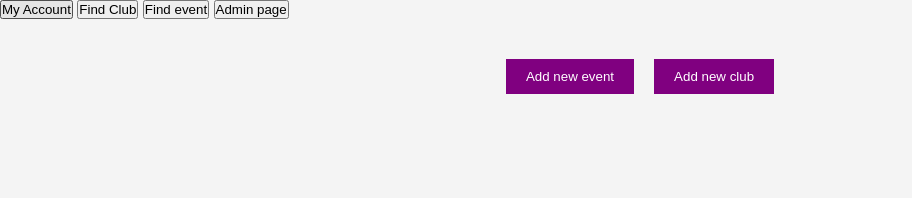
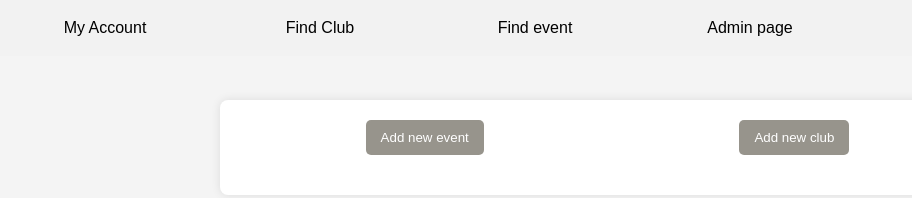
Before and after one commit to antissimo/Party-pulse, a website: page adminclubs.html in a window 1280 px wide. Shown: the whole page, without its empty margins (0-912 px from the left). Drawn offline with Linux system fonts and the light colour scheme.

Commit message:
Final version

```diff
--- a/ClubInfo.css
+++ b/ClubInfo.css
@@ -2,6 +2,7 @@ body {
     font-family: Arial, sans-serif;
     margin: 0;
     padding: 10;
+    margin-top: 55px;
   }
 
   .club-info {
@@ -23,7 +24,7 @@ body {
     padding: 10px 20px;
     font-size: 16px;
     cursor: pointer;
-    background-color: #3498db;
+    background-color: #726f64bc;
     color: #fff;
     border: none;
     border-radius: 4px;
@@ -31,5 +32,5 @@ body {
   }
 
   button:hover {
-    background-color: #2980b9;
+    background-color: #333536;
   }
--- a/ClubInfo.js
+++ b/ClubInfo.js
@@ -3,7 +3,7 @@ export function GenerateInformation(dt){
     sessionStorage.setItem('myData', JSON.stringify(dt));
 }
 
-console.log(data);
+//console.log(data);
   document.addEventListener('DOMContentLoaded', () => {
     const storedData = sessionStorage.getItem('myData');
     const data = JSON.parse(storedData);
--- a/adminclubs.css
+++ b/adminclubs.css
@@ -1,84 +1,132 @@
-/* Reset some default styles for better consistency */
-body, h1, h2, p, div, form, button {
+
+
+  /* Reset some default styles */
+  body, h1, h2, p, ul, li {
     margin: 0;
     padding: 0;
+    margin-top: 100px;
+  }
+
+  body {
+    font-family: 'Arial', sans-serif;
+    background-color: #f4f4f4;
+  }
+
+  .container {
+    max-width: 800px;
+    margin: 20px auto;
+    padding: 20px;
+    background-color: #fff;
+    box-shadow: 0 0 10px rgba(0, 0, 0, 0.1);
+    border-radius: 8px;
+  }
+
+  .tabs {
+    display: flex;
+    margin-bottom: 20px;
+  }
+
+  .navButtons {
+    background-color: #3498db;
+    color: #fff;
+    border: none;
+    padding: 10px 15px;
+    cursor: pointer;
+    border-radius: 5px;
+    margin-right: 10px;
+  }
+
+  .buttons-container {
+    display: flex;
+    justify-content: space-evenly;
+    margin-bottom: 20px;
+  }
+
+  button {
+    background-color: #2ecc71;
+    color: #fff;
+    border: none;
+    padding: 10px 15px;
+    cursor: pointer;
+    border-radius: 5px;
+  }
+
+  .forms {
+    display: flex;
+    justify-content: space-evenly;
+  }
+
+  form {
+    width: 45%;
+  }
+
+  label {
+    display: block;
+    margin-top: 10px;
+    margin-bottom: 5px;
+  }
+
+  input, select, textarea {
+    width: 100%;
+    padding: 10px;
+    margin-top: 5px;
     box-sizing: border-box;
   }
 
-  /* Set some basic styles for the body */
-  body {
-    font-family: Arial, sans-serif;
-    background-color: #f4f4f4;
-    color: #333;
+  textarea {
+    resize: vertical;
   }
 
-  /* Container for the whole page */
-  .container {
-    max-width: 1200px;
-    margin: 0 auto;
-    padding: 20px;
+  #submitevent:hover, #submitclub:hover {
+    background-color: #726f64bc
   }
 
-  /* Style for the tabs container */
-  .tab {
-    display: flex;
-    justify-content: space-between;
-    align-items: center;
-    background-color: lightpink;
-    padding: 10px;
-    color: #fff;
+  .eventform {
+    width: 70%;
+    margin: 0 auto; /* Center the form */
+    padding-left: 100px;
   }
 
-  /* Style for the buttons container */
-  .buttons-container {
-    display: flex;
-    justify-content: center;
-    margin-top: 20px;
+  #clubform{
+    width: 70%;
+    margin: 0 auto; /* Center the form */
+    padding-right: 200px;
+
   }
 
-  /* Style for individual buttons */
-  #eventButton {
-    padding: 10px 20px;
-    margin: 0 10px;
-    background-color:#800080 ;
-    color: #fff;
-    border: none;
-    cursor: pointer;
-  }
-  #clubButton{
-    padding: 10px 20px;
-    margin: 0 10px;
-    background-color: #800080;
-    color: #fff;
-    border: none;
-    cursor: pointer;
+  #eventButton{
+    transform: translate(-55%);
+    background-color: #726f64bc;
   }
 
-  /* Style for the forms container */
-  .forms {
-    display: flex;
-    justify-content: space-between;
-    margin-top: 20px;
+  #clubButton{
+    background-color: #726f64bc;
   }
 
-  /* Style for the clubform on the right */
-  .clubform {
-    flex: 1;
-    margin-right: 10px;
+  .forms{
+  background-color: beige;
   }
 
-  /* Style for the eventform on the left */
-  .eventform {
-    flex: 1;
-    margin-left: 10px;
+  #submitclub{
+    background-color: #726f64bc;
   }
 
-  /* Add more specific styles to your forms, buttons, etc. as needed */
-  .tablinks{
-    padding: 5px 10px;
-    margin: 0 5px;
-    background-color:#800080 ;
-    color: #fff;
-    border: none;
-    cursor: pointer;
+  #submitevent{
+    background-color: #726f64bc;
   }
+
+  #eventButton:hover {
+    background-color: #171718;
+  }
+
+  #clubButton:hover{
+    background-color:  #171718;
+  }
+
+  #submitclub:hover{
+    background-color: #171718;
+  }
+
+  #submitevent:hover{
+    background-color: #171718;
+  }
--- a/adminclubs.html
+++ b/adminclubs.html
@@ -4,6 +4,7 @@
     <meta charset="UTF-8">
     <meta name="viewport" content="width=device-width, initial-scale=1.0">
     <link rel="stylesheet" href="adminclubs.css">
+    <link rel="stylesheet" href="navigation.css">
     <script src="adminclubs.js"></script>
     <title>adminclubs</title>
 </head>
@@ -22,25 +23,25 @@
 <div class="forms">
     <div class="eventform">
     <form name ="eventform" id="eventform">
-        <label for="eventname">Event Name:</label><br>
-        <input name ="eventname" id="eventname" type="text"><br>
-        <label for="selectclub">Select club where the event takes place:</label><br>
+        <label for="eventname">Event Name:</label>
+        <input name ="eventname" id="eventname" type="text">
+        <label for="selectclub">Select club where the event takes place:</label>
         <select name="selectclub" id="selectclub">
             <option value="Vannila">Vanilla</option>
             <option value="Velvet">Velvet</option>
         </select><br>
-        <label for="eventdate">Event date:</label><br>
-        <input id="eventdate" name="eventdate" type="date" min ="2023-01-01" max ="2024-31-12"><br>
-        <label for="eventtime">Event time:</label><br>
-        <input id="eventtime" name="eventtime" type="time"><br>
+        <label for="eventdate">Event date:</label>
+        <input id="eventdate" name="eventdate" type="date" min ="2023-01-01" max ="2024-31-12">
+        <label for="eventtime">Event time:</label>
+        <input id="eventtime" name="eventtime" type="time">
         <label for="dresscode">Dresscode:</label>
         <select name="dresscode" id="dresscode">
             <option value="formal">Formal</option>
             <option value="smart casual">Smart Casual</option>
             <option value="Casual">Casual</option>
         </select><br>
-        <label for="eventdescription">Event description(optional):</label><br>
-        <textarea name="eventdescription" id="eventdescription" rows=4 columns =70></textarea><br>
+        <label for="eventdescription">Event description(optional):</label>
+        <textarea name="eventdescription" id="eventdescription" rows=4 columns =70></textarea>
         <button type="button" onclick="submitEventFun()" id="submitevent">Submit<br>
 
     </form>
@@ -48,21 +49,21 @@
     <div class="forms">
         <div class="clubform">
 <form name="clubform" id="clubform">
-     <label for="clubname">Club name:</label><br>
-     <input name="clubname" id="clubname" type="text"><br>
-     <label for="clubadress">Club address:</label><br>
-     <input name="clubadress" id="clubadress" type="text"><br>
+     <label for="clubname">Club name:</label>
+     <input name="clubname" id="clubname" type="text">
+     <label for="clubadress">Club address:</label>
+     <input name="clubadress" id="clubadress" type="text">
 
-     <label for="clublat">Latitude:</label><br>
-     <input name="clublon" id="clublat" type="text"><br>
-     <label for="clublon">Longidute:</label><br>
-     <input name="clublon" id="clublon" type="text"><br>
+     <label for="clublat">Latitude:</label>
+     <input name="clublon" id="clublat" type="text">
+     <label for="clublon">Longidute:</label>
+     <input name="clublon" id="clublon" type="text">
 
-     <label for="pricelist">Import a club image link:</label><br>
-     <input name="clublon" id="pricelist" type="text"><br>
-     <label for="clubdescription">Write description (optional):</label><br>
-     <textarea id="clubdescription" name="clubdescription"rows = 4 columns = 70></textarea><br>
-     <button type="button" onclick="submitClubFun()" id="submitclub">Submit<br>
+     <label for="pricelist">Import a club image link:</label>
+     <input name="clublon" id="pricelist" type="text">
+     <label for="clubdescription">Write description (optional):</label>
+     <textarea id="clubdescription" name="clubdescription"rows = 4 columns = 70></textarea>
+     <button type="button" onclick="submitClubFun()" id="submitclub">Submit
 </form>
 </div>
 </div>
--- a/events.css
+++ b/events.css
@@ -1,19 +1,28 @@
 body {
     font-family: 'Arial', sans-serif;
     text-align: center;
-    background-color: #fff;
+    background-color: #717070;
+    background-image: url("booking.jpg");
     margin: 0;
     padding: 0;
     font-family: Arial, sans-serif;
     margin-top: 75px;
 }
+h1 {
 
-h1 {
-    color: #333;
+    color: #5e5858;
+    font-weight: 600;
+    background-color: #d1d0d0;
+    width: max-content;
+    justify-items: center;
+    margin: auto;
+    padding: 6px;
+    border-radius: 10px;
+    font-family: 'Courier New', Courier, monospace;
 }
 
 .event {
-    background-color: #fff;
+    background-color: #2a210547;
     border: 1px solid #ddd;
     margin: 20px auto;
     margin-bottom: 20px;
@@ -30,11 +39,14 @@ h1 {
 }
 
 h2 {
-    color: #800080;
+    color: #ffffff;
+    font-family: 'Courier New', Courier, monospace;
+    font-style: oblique;
+    padding-left:0px;
 }
 
 p {
-    color: #555;
+    color: white;
 }
 
 .event .star-container {
@@ -61,3 +73,18 @@ p {
 .fa-star-o {
     color: rgb(41, 35, 35);
 }
+
+.event button{
+    border-radius: 12px;
+    background-color: rgba(245, 245, 220, 0.669);
+    font-style:normal;
+    font-weight: 500;
+    height: 50px;
+    width: 150px;
+    font-size: larger;
+}
+
+.event button:hover{
+    cursor: pointer;
+    background-color: #3333338b;
+}
--- a/main.css
+++ b/main.css
@@ -5,7 +5,9 @@ body {
     justify-content: center;
     align-items: center;
     height: 100vh;
-    background-color: #f0f0f0;
+    background-image: url("pozadina.jpg");
+    background-repeat: no-repeat;
+  background-size: 100%;
 }
 
 #loginContainer {
@@ -18,7 +20,7 @@ body {
     font-size: 16px;
     border: none;
     border-radius: 8px;
-    background-color: #800080;
+    background-color: #514e51;
     color: #fff;
     cursor: pointer;
     transition: background-color 0.3s ease;
@@ -26,5 +28,5 @@ body {
 }
 
 .loginButtons:hover {
-    background-color: #410241;
+    background-color: rgb(60, 59, 60);
 }
--- a/style.css
+++ b/style.css
@@ -1,7 +1,7 @@
 body {
-  background: linear-gradient(to bottom, #ffffff 0%, #9999ff 100%);
+  background: rgba(156, 139, 139, 0.332);
   /* Neutral background color */
-  color: #6a0dad;
+  color: #726f64bc;
   /* Purple text color */
   font-family: 'cursive', cursive;
   /* Use cursive font */
@@ -16,7 +16,7 @@ body {
   /* Make the body take up the full height of the viewport */
   margin: 20px;
   /* Add margin to create space between content and frame */
-  border: 5px solid #61174a;
+  border: 5px solid #726f64bc;
   /* Border style */
   padding: 10px;
   /* Padding inside the frame */
@@ -39,7 +39,7 @@ body {
   }
 
   50% {
-    border-color: #763e76;
+    border-color: #726f64bc;
     /* Magenta color */
   }
 
@@ -52,19 +52,19 @@ body {
 h1,
 h2,
 h3 {
-  color: #4d0082;
+  color: #726f64bc;
   /* Darker purple for headings */
   margin-bottom: 10px;
   /* Add bottom margin to headings */
 }
 
 a {
-  color: #800080;
+  color: #726f64bc;
   /* Purple color for links */
 }
 
 button {
-  background-color: #800080;
+  background-color: #726f64bc;
   /* Purple background color */
   color: #ffffff;
   /* White text color */
@@ -84,7 +84,7 @@ button {
 
 /* Button hover effect */
 button:hover {
-  background-color: #6a0dad;
+  background-color: #4b4a45bc;
   /* Darker purple on hover */
 }
 
@@ -99,7 +99,7 @@ button:hover {
 input {
   padding: 10px;
   /* Padding for the input fields */
-  border: 2px solid #800080;
+  border: 2px solid #726f64bc;
   /* Purple border */
   border-radius: 5px;
   /* Add a slight border-radius for rounded corners */
@@ -113,7 +113,7 @@ input {
 input:focus {
   outline: none;
   /* Remove default focus outline */
-  border-color: #6a0dad;
+  border-color: #726f64bc;
   /* Change border color on focus */
 }
 
--- a/user.css
+++ b/user.css
@@ -26,10 +26,17 @@ input, button {
     padding: 8px;
     margin-bottom: 16px;
     box-sizing: border-box;
-    border-color: rgba(88, 88, 88, 0.1);
+    border-color: rgba(2, 2, 2, 0.1);
+    font-weight: 200;
+    color: rgba(0, 0, 0, 0.983)
 }
+
+::placeholder{
+    color:black;
+}
+
 button {
-    background-color: #800080;
+    background-color: #726f64bc;
     color: #fff;
     padding: 10px;
     border-radius: 4px;
@@ -39,8 +46,8 @@ button {
 button.clicked{
     border-style: solid;
     background-color: #ebc6eb;
-    border-color: #740a74 ;
-    color: #800080;
+    border-color: #51514fbc ;
+    color: #51514fbc;
 }
 
 #profileImageContainer {
```
Also changed, not shown: ClubInfo.html (+1 -0 lines), reservations.html (+4 -2 lines), reservations.js (+8 -6 lines), user.html (+3 -3 lines), pozadina.jpg (added).
